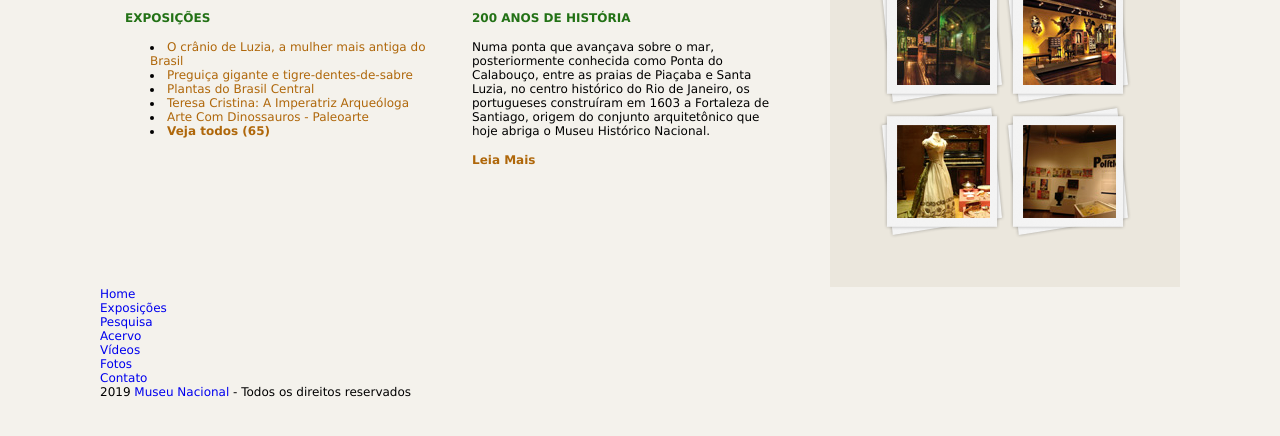
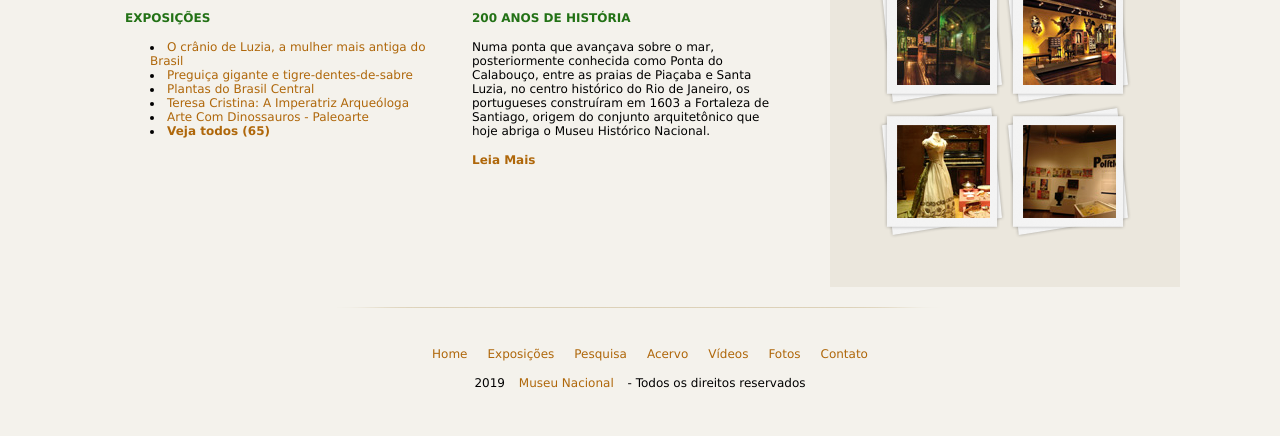
Before and after one commit to CleytonRibeiro38/projeto-museu-nacional, a plain HTML site: page index.html in a window 1280 px wide. Shown: the part 642-1078 px from the top of the page. Before the commit the page ends 1041 px from the top, so only its background shows below. Drawn offline with Linux system fonts and the light colour scheme.

Commit message:
Estilizando Footer

```diff
--- a/css/style.css
+++ b/css/style.css
@@ -73,3 +73,12 @@ border: none;}
 .aside02 .foto03 img {position: relative; top: 20px; left: 18px;}
 .aside02 .foto04 {width: 126px; height: 133px; background-image: url(../imagens/fundo-foto.png);}
 .aside02 .foto04 img {position: relative; top: 20px; left: 18px;}
+/*==========FOOTER==========*/
+.footer {background: url(../imagens/fundo-rodape.png) no-repeat center top; margin-top: 20px; margin-bottom: 50px;}
+.footer p {text-align: center;}
+.footer p a {color: #af670a; margin: 0 10px;}
+.footer p a:hover {color: green;}
+.menu-footer {display: flex; justify-content: center; margin-top: 40px;}
+.menu-footer li {margin-left: 20px; margin-bottom: 15px;}
+.menu-footer li a {color: #af670a;}
+.menu-footer li a:hover {color: green;}
```
